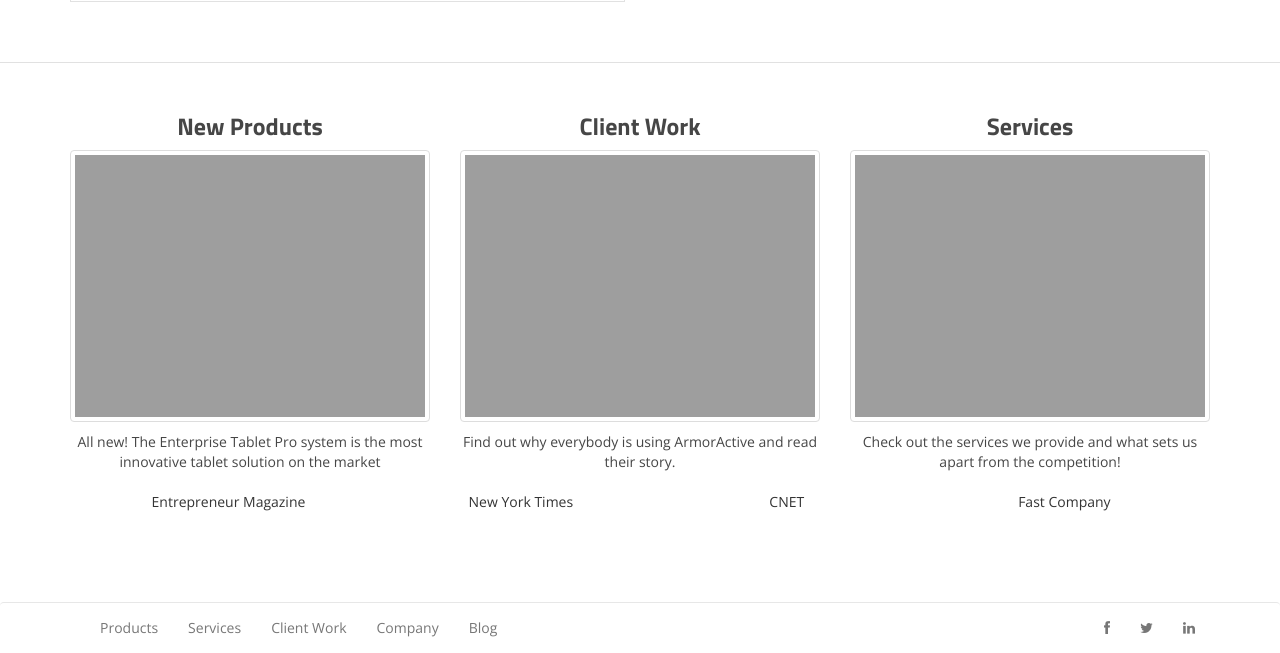
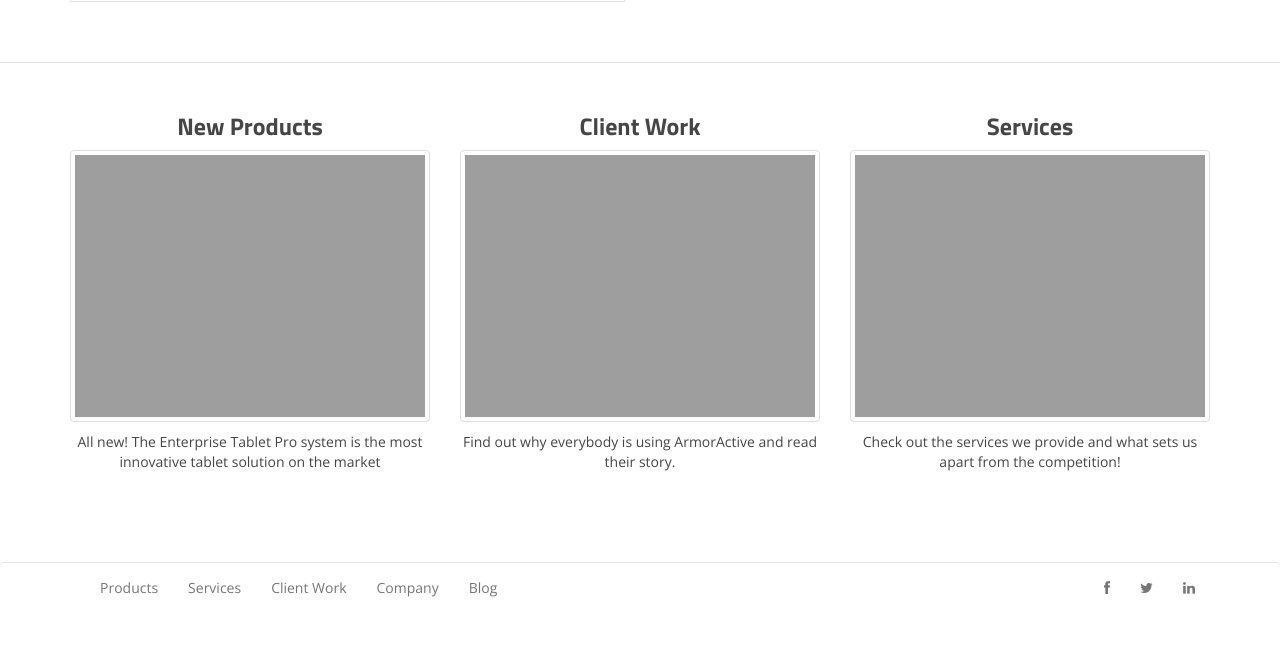
Before and after one commit to AutomatedCashierTech/armoractive.github.io, a Jekyll site: the page built from index.html, in a window 1280 px wide and 900 px high, scrolled down 869 px, cut to the strip 247-900 px from the top of the window. Built offline with Jekyll 4.4.1, drawn with Linux system fonts in a browser that asks for light colours; Markdown is read by kramdown in place of the engine named in the settings; after the commit the page ends 1729 px from its top, so only the background shows below that.

Commit message:
removing stuff from the bottom

```diff
--- a/index.html
+++ b/index.html
@@ -99,17 +99,6 @@ title: Custom Kiosk Solutions
   </div>
 </section>
 
-<section class="marketing-section marketing-section-featured-in">
-  <div class="container">
-    <ul class="nav nav-justified nav-pills">
-      <li><a href="http://www.ipadenclosures.com/blog/posts/entrepreneur-magazine" target="_blank">Entrepreneur Magazine</a></li>
-      <li><a href="http://www.nytimes.com/2012/03/10/business/younger-shoppers-using-technology-not-salespeople.html?_r=2&" target="_blank">New York Times</a></li>
-      <li><a href="http://www.cnet.com/news/lebron-james-stocks-store-with-45-ipads/" target="_blank">CNET</a></li>
-      <li><a href="http://www.fastcompany.com/1838200/why-utah-matters-virgin-amazon-and-lebron-james" target="_blank">Fast Company</a></li>
-    </ul>
-  </div>
-</section>
-
 <div class="modal fade" id="leadModal" tabindex="-1" role="dialog" aria-labelledby="leadModalLabel" aria-hidden="true">
   <div class="modal-dialog">
     <div class="modal-content">
```
